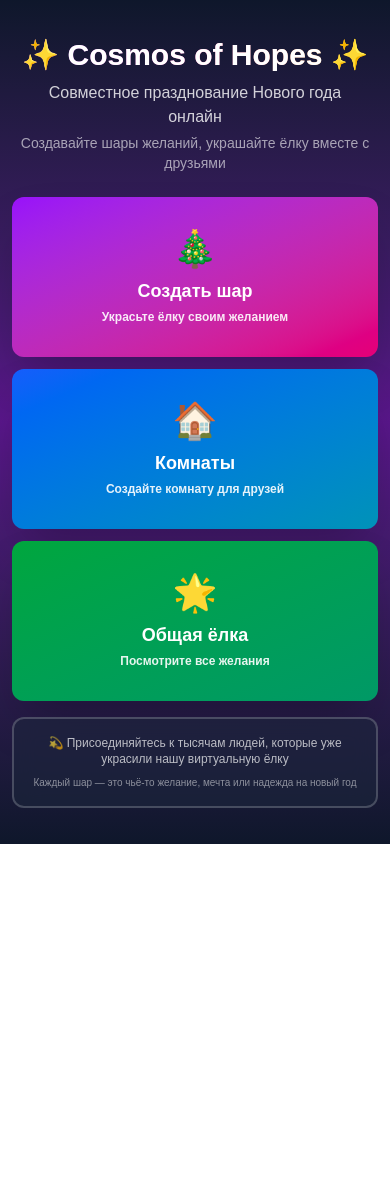
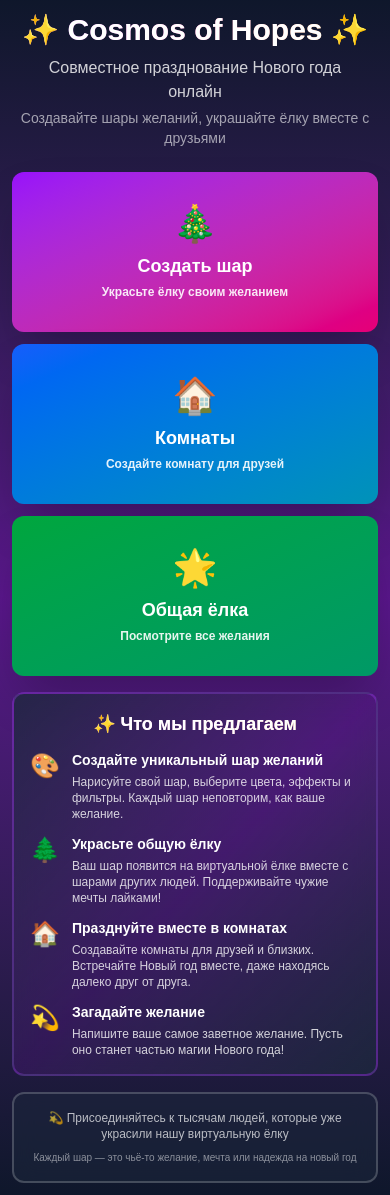
Before and after one commit to Mateteriya/cosmos-of-hopes, a Next.js app: page / in a window 390 px wide. Before the commit the page ends 844 px from the top, so only its background shows below. Built offline with nearby package versions, Linux system fonts and the light colour scheme.

Commit message:
Add app description, fix mobile emoji layout, add likes system documentation

```diff
--- a/app/page.tsx
+++ b/app/page.tsx
@@ -61,6 +61,43 @@ export default function Home() {
           </button>
         </div>
 
+        {/* Описание приложения */}
+        <div className="bg-gradient-to-br from-slate-800/80 via-purple-900/30 to-slate-800/80 backdrop-blur-md border-2 border-purple-500/30 rounded-xl sm:rounded-2xl p-4 sm:p-6 mb-4 sm:mb-6">
+          <h2 className="text-lg sm:text-xl md:text-2xl font-bold text-white mb-3 sm:mb-4 text-center bg-gradient-to-r from-purple-300 via-pink-300 to-yellow-300 bg-clip-text text-transparent">
+            ✨ Что мы предлагаем
+          </h2>
+          <div className="space-y-3 sm:space-y-4 text-left">
+            <div className="flex items-start gap-3">
+              <span className="text-2xl sm:text-3xl flex-shrink-0">🎨</span>
+              <div>
+                <h3 className="text-sm sm:text-base font-bold text-white mb-1">Создайте уникальный шар желаний</h3>
+                <p className="text-xs sm:text-sm text-white/80">Нарисуйте свой шар, выберите цвета, эффекты и фильтры. Каждый шар неповторим, как ваше желание.</p>
+              </div>
+            </div>
+            <div className="flex items-start gap-3">
+              <span className="text-2xl sm:text-3xl flex-shrink-0">🌲</span>
+              <div>
+                <h3 className="text-sm sm:text-base font-bold text-white mb-1">Украсьте общую ёлку</h3>
+                <p className="text-xs sm:text-sm text-white/80">Ваш шар появится на виртуальной ёлке вместе с шарами других людей. Поддерживайте чужие мечты лайками!</p>
+              </div>
+            </div>
+            <div className="flex items-start gap-3">
+              <span className="text-2xl sm:text-3xl flex-shrink-0">🏠</span>
+              <div>
+                <h3 className="text-sm sm:text-base font-bold text-white mb-1">Празднуйте вместе в комнатах</h3>
+                <p className="text-xs sm:text-sm text-white/80">Создавайте комнаты для друзей и близких. Встречайте Новый год вместе, даже находясь далеко друг от друга.</p>
+              </div>
+            </div>
+            <div className="flex items-start gap-3">
+              <span className="text-2xl sm:text-3xl flex-shrink-0">💫</span>
+              <div>
+                <h3 className="text-sm sm:text-base font-bold text-white mb-1">Загадайте желание</h3>
+                <p className="text-xs sm:text-sm text-white/80">Напишите ваше самое заветное желание. Пусть оно станет частью магии Нового года!</p>
+              </div>
+            </div>
+          </div>
+        </div>
+
         {/* Дополнительная информация */}
         <div className="bg-slate-800/50 backdrop-blur-md border-2 border-white/20 rounded-xl sm:rounded-2xl p-4 sm:p-6 text-center">
           <p className="text-white/70 text-xs sm:text-sm mb-2">
--- a/components/constructor/ToyConstructor.tsx
+++ b/components/constructor/ToyConstructor.tsx
@@ -1104,27 +1104,29 @@ export default function ToyConstructor({ onSave, userId }: ToyConstructorProps)
         <div className="lg:hidden mb-3 flex gap-1 border-b-2 border-white/20">
           <button
             onClick={() => setMobileTab('editor')}
-            className={`flex-1 py-2.5 px-2 text-xs font-bold rounded-t-lg transition-all touch-manipulation ${
+            className={`flex-1 py-2.5 px-1.5 sm:px-2 text-xs font-bold rounded-t-lg transition-all touch-manipulation flex items-center justify-center gap-1.5 whitespace-nowrap ${
               mobileTab === 'editor'
                 ? 'bg-gradient-to-r from-purple-600 to-pink-600 text-white shadow-lg'
                 : 'bg-slate-800/50 text-white/60 active:bg-slate-700/50'
             }`}
           >
-            🎨 Редактор
+            <span className="text-base leading-none">🎨</span>
+            <span className="hidden sm:inline">Редактор</span>
           </button>
           <button
             onClick={() => setMobileTab('settings')}
-            className={`flex-1 py-2.5 px-2 text-xs font-bold rounded-t-lg transition-all touch-manipulation ${
+            className={`flex-1 py-2.5 px-1.5 sm:px-2 text-xs font-bold rounded-t-lg transition-all touch-manipulation flex items-center justify-center gap-1.5 whitespace-nowrap ${
               mobileTab === 'settings'
                 ? 'bg-gradient-to-r from-blue-600 to-cyan-600 text-white shadow-lg'
                 : 'bg-slate-800/50 text-white/60 active:bg-slate-700/50'
             }`}
           >
-            🎬 Дополнительные фильтры
+            <span className="text-base leading-none">🎬</span>
+            <span className="hidden sm:inline">Фильтры</span>
           </button>
           <button
             onClick={() => setMobileTab('wish')}
-            className={`flex-1 py-2.5 px-2 text-xs font-bold rounded-t-lg transition-all touch-manipulation ${
+            className={`flex-1 py-2.5 px-1.5 sm:px-2 text-xs font-bold rounded-t-lg transition-all touch-manipulation flex items-center justify-center gap-1.5 whitespace-nowrap ${
               mobileTab === 'wish'
                 ? 'bg-gradient-to-r from-red-600 to-pink-600 text-white shadow-lg ring-2 ring-red-400/50'
                 : !wishText.trim()
@@ -1132,7 +1134,9 @@ export default function ToyConstructor({ onSave, userId }: ToyConstructorProps)
                 : 'bg-slate-800/50 text-white/60 active:bg-slate-700/50'
             }`}
           >
-            💫 Желание {!wishText.trim() && '⚠️'}
+            <span className="text-base leading-none">💫</span>
+            <span className="hidden sm:inline">Желание</span>
+            {!wishText.trim() && <span className="text-xs leading-none">⚠️</span>}
           </button>
         </div>
 
```
Also changed, not shown: 2 other files (tests, documents, lock files or other folders).
